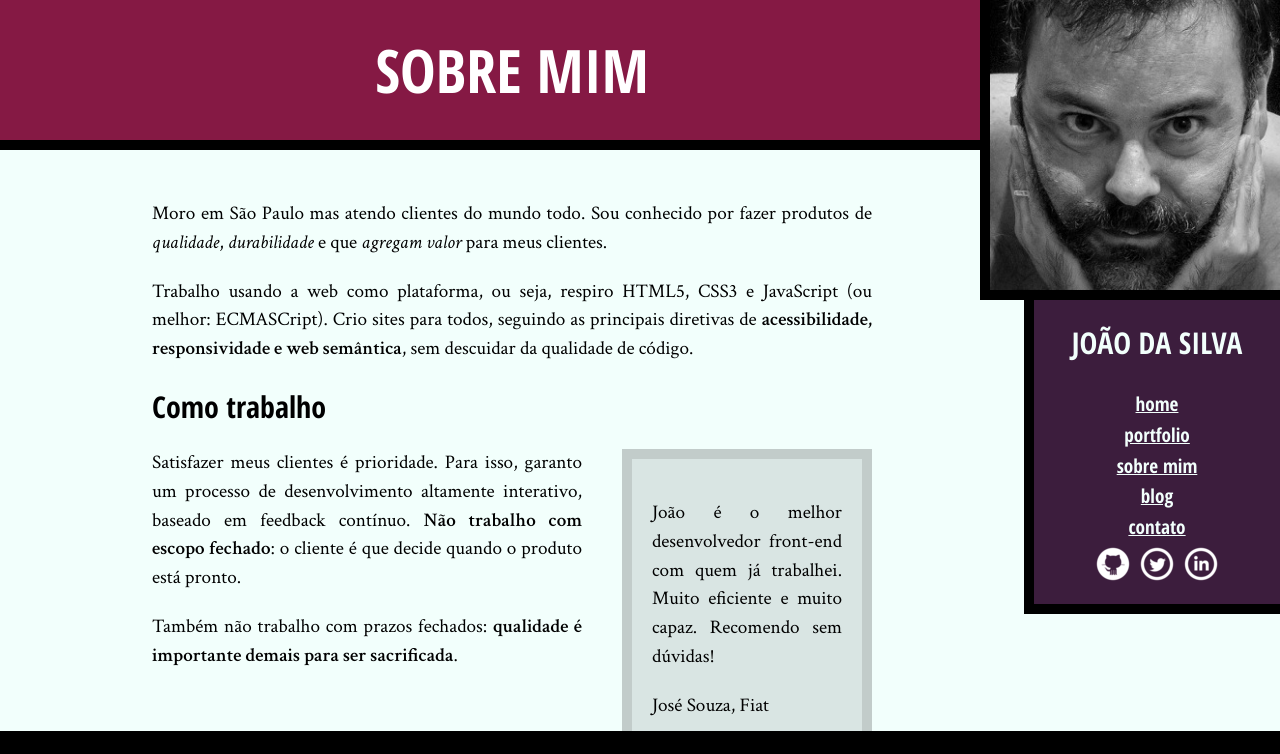
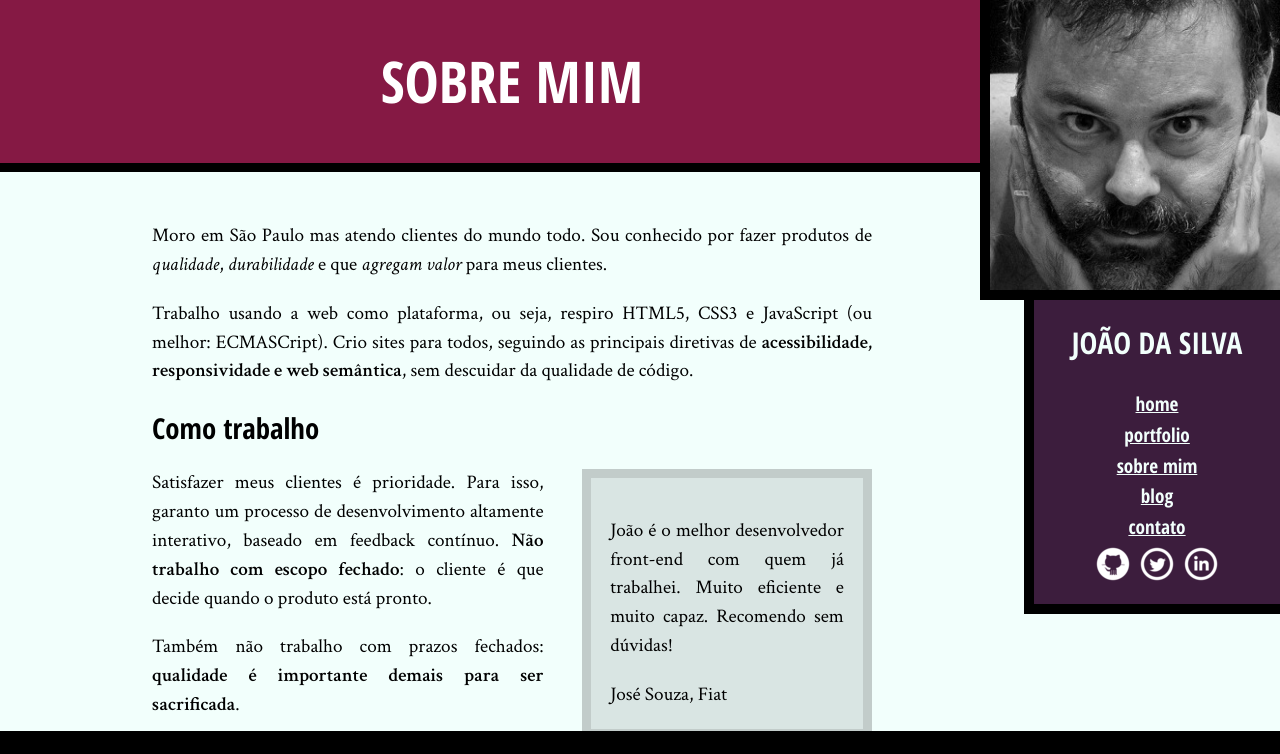
Before and after one commit to silvioangels/alura_html5_css3_turbinando_suas_paginas, a plain HTML site: page bio.html in a window 1280 px wide. Shown: the top 754 px of the page. Drawn offline with Linux system fonts and the light colour scheme.

Commit message:
Aula 1 - Pixels - Alterando o projeto já existente

```diff
--- a/css/bio.css
+++ b/css/bio.css
@@ -1,9 +1,9 @@
 .citacao-bio {
     background-color: #D9E5E3;
-    border: 10px solid #C2CCCA;
-    padding: 20px;
-    margin: 20px 40px;
-    width: 250px;
+    border: 0.5rem solid #C2CCCA;
+    padding: 1em;
+    margin: 1em 2em;
+    width: 30ch;
     box-sizing: border-box;
 }
 
--- a/css/blog.css
+++ b/css/blog.css
@@ -1,8 +1,8 @@
 .leia-mais {
-    padding: 8px;
-    margin: 16px;
+    padding: .5em;
+    margin: 1em;
     display: block;
-    font-size: 24px;
+    font-size: 1.5em;
     text-align: center;
     background-color: #E6E7E8;
 }
--- a/css/site.css
+++ b/css/site.css
@@ -1,7 +1,9 @@
+html{
+    font-size: 120%;
+}
 body {
     font-family: "Crimson Text", "Times New Roman", serif;
     background-color: #F2FFFC;
-    font-size: 120%;
     line-height: 1.5;
 }
 
@@ -17,15 +19,16 @@ h1 {
 }
 
 .titulo-principal {
+    font-size: 300%;
     text-align: center;
     background-color: #851944;
     color: #FFF;
-    padding: 25px;
-    border-bottom: 10px solid #000;
+    padding: 2rem;
+    border-bottom: 0.5rem solid #000;
 }
 
 .subtitulo-texto {
-    font-size: 30px;
+    font-size: 1.5rem;
     clear: both;
 }
 
```
